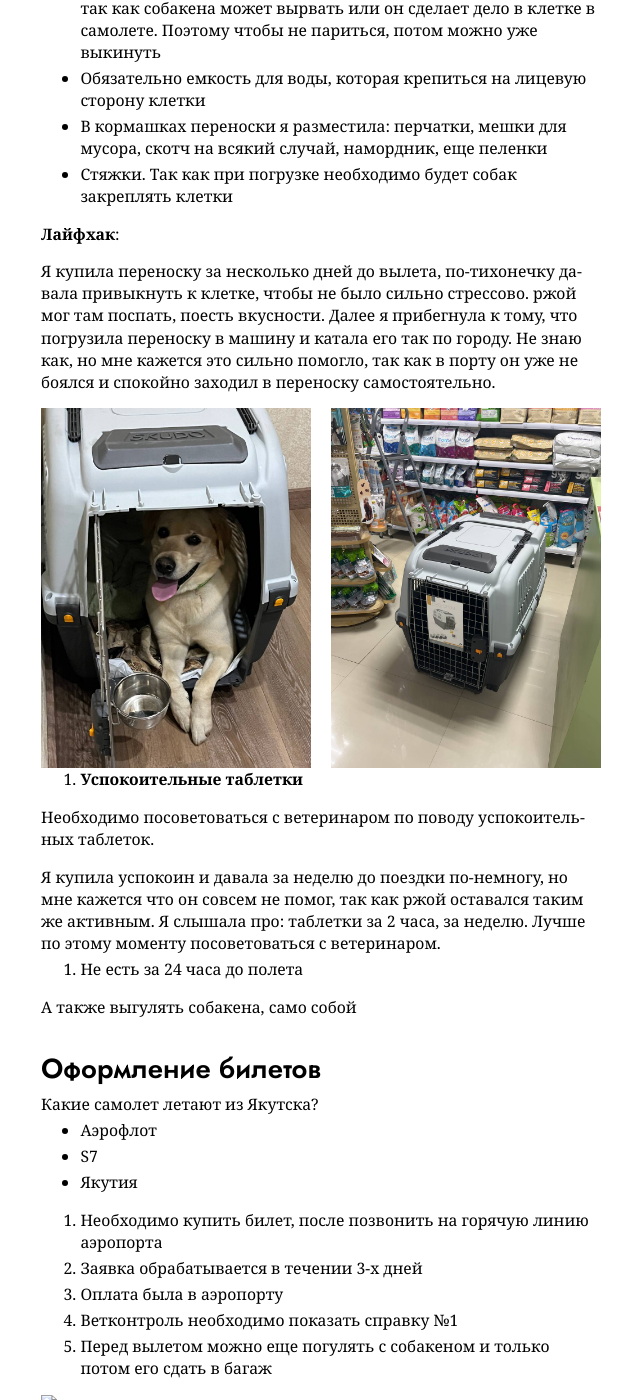
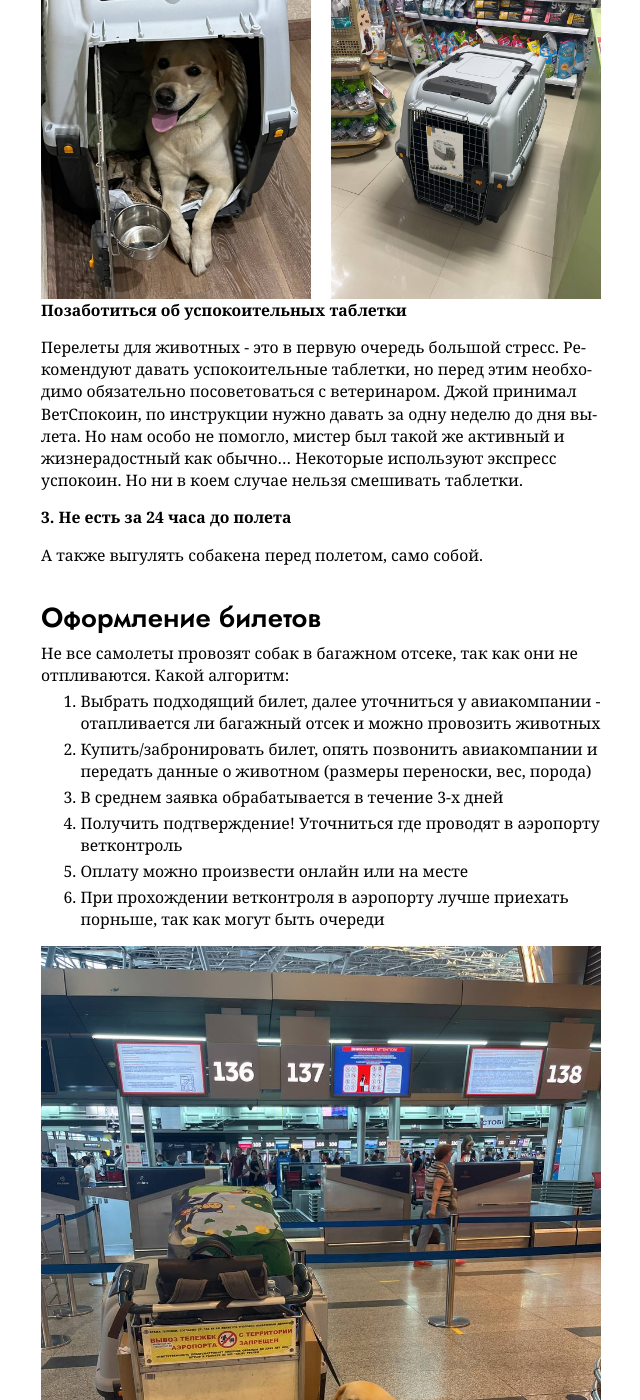
Before and after one commit to keresm/keresaina.github.io, a Jekyll site: the page built from _posts/2022-08-21-Joy.md, in a window 1280 px wide and 1400 px high, scrolled down 2518 px. Shown: the whole window, without its empty margins (319-959 px from the left). Built offline with Jekyll 4.4.1, drawn with Linux system fonts in a browser that asks for light colours; some of the changed text lies outside the part shown.

Commit message:
Update 2022-08-21-Joy.md

```diff
--- a/_posts/2022-08-21-Joy.md
+++ b/_posts/2022-08-21-Joy.md
@@ -4,20 +4,20 @@
 date:   2022-08-21 10:15:13 +0900
 ---
 
-✈️ Якутск → Москва → Алматы
+✈️ *Якутск → Москва → Алматы*
 
-Хочу поделиться опытом перевоза собакена в Казахстан, это была наша первая поездка.
+Хочу поделиться опытом, как мы с Джойкой готовились к первой поездке.
 
 
 ## Что ставить?
 
-1. **Микрочип**
+**1. Микрочип**
 
 **Зачем?** Чипирование помогает идентифицировать животное и хранить информацию в международной базе. Для поездок за границу необходимо ставить микрочип, по России необязательно.
 
-**Где?** в Якутске ставят только в ветеринарной на Чехова 66.
+**Где?** В Якутске ставят только в ветеринарной на Чехова 66.
 
-**Как ставят?** Микрочип представляет собой небольшую капсулу, по размеру примерно как рисовое зерно. Вводят под кожу, супер быстрая и безболезненная процедура.
+**Как?** Микрочип представляет собой небольшую капсулу, по размеру примерно как рисовое зерно. Вводят под кожу, супер быстрая и безболезненная процедура.
 
 После того как поставят микрочип нельзя вычесывать и купать собакена в течение 2-4 дней.
 
@@ -25,54 +25,54 @@
 ❗ *Обязательно нужно поставить микрочип ДО вакцинации, за 21 и ранее дней до поездки*
 </aside>
 
-1. **Вакцинация**
+**2. Вакцинация**
 
-Вакцины должны быть не старше 1 года, необходимо ставить за 21 день до вылета, так как у собак за что время вырабатывается иммунитет.
+Вакцины должны быть не старше 1 года, необходимо ставить за 21 день до вылета, так как у собак за это время вырабатывается иммунитет.
 
-**Что ставить?**:
+**Что ставить?**
 
 - Вакцинация от бешенства *(обязательно для всех государств)*
-- Комплексная вакцина *(Против чумы, инфекционного гепатита, правовирусного энтерита, парагриппа, лептоспироза - ставится о)*
+- Комплексная вакцина *(против чумы, инфекционного гепатита, правовирусного энтерита, парагриппа, лептоспироза)*
 - Обработка от глистов *(является необязательно для некоторых стран)*
 
-Ставили Nobivac, вакцина от бешенства и комплексная вакцина идет одной прививкой. Врач должен записать в вет книжку дату, приклеить наклейку, поставить подпись и печать.
+Ставили Nobivac, вакцина от бешенства и комплексная вакцина идет одной прививкой. Врач должен записать в ветпаспорт дату, приклеить наклейку, поставить подпись и печать.
 
 
 ## Какие документы нужны?
 
-1. **Международный ветпаспорт**
+<div align="center">
+<div style="float:right">
+  <img src="{{ site.url }}/assets/images/Joy/IMAGE 2022-08-21 21:52:19.jpg" width="150"/> </div>
+</div>
+
+**1. Международный ветпаспорт**
 
 **Как получить?** Основной документ животного выдается в ветклинике в момент первой прививки.
 
+**2. Ветеринарное свидетельство формы №1**
+
 <div align="center">
 <div style="float:right">
-  <img src="{{ site.url }}/assets/images/Joy/IMAGE 2022-08-21 21:52:19.jpg" width="270"/> </div>
+  <img src="{{ site.url }}/assets/images/Joy/IMAGE 2022-08-21 21:52:25.jpg" width="150"/> </div>
 </div>
 
-2. **Ветеринарное свидетельство формы №1**
-
-**Когда?** Действует справка 5 дней, ее необходимо показывать в аэропорту при ветконтроле.
+**Когда?** Действует справка 5 дней, ее нужно будет показывать в аэропорту при прохождении ветконтроля.
 
 **Где?** Получить можно только в государственной ветеринарной станции. В Якутске - Чехова 66.
 
 Оформление занимает не больше получаса, необходимо взять с собой собакена, свой паспорт, ИНН + ветпаспорт.
 
-<div align="center">
-<div style="float:right">
-  <img src="{{ site.url }}/assets/images/Joy/IMAGE 2022-08-21 21:52:25.jpg" width="270"/> </div>
-</div>
-
 
 ## Как подготовиться к полету?
 
-1. **Купить переноску**
+**1. Купить переноску**
 
-**Какие размеры разрешены?** Суммарно длина, высота и ширина должны ровняться 210, в случае если больше, то сумма выходит соответственно больше.
+**Размеры.** Суммарно длина, высота и ширина должны ровняться 210, в случае если больше, то сумма выходит соответственно больше.
 
-У меня мистер Джоя лабрадор 28-30 кг, поэтому нам подошла клетка с размером 6. Для переноски отдельно можно купить колеса, но я не стала.
-В целом, переноску перевозишь на каталке, а собакена держишь при себе в аэропорту.
+Мистер Джой весит 28-30 кг, поэтому нам подошла клетка с размером 6. Для удобства отдельно можно купить колеса, но они обязательно должны фиксироваться.
+Я не сталкивалась с трудностями при перевозке без колес, собакена можно погрузить непосредственно уже при сдаче.
 
-**Стоимость**. Средняя стоимость переноски ~15-30, я брала за 14.490 фирмы SCUDO, размер (92/63/70).
+**Стоимость**. Средняя стоимость переноски ~15-30 тыс. рублей, я брала за 14.490 фирмы SCUDO, размер (92/63/70).
 
 **Что внутри?**
 
@@ -82,9 +82,8 @@
 - В кормашках переноски я разместила: перчатки, мешки для мусора, скотч на всякий случай, намордник, еще пеленки
 - Стяжки. Так как при погрузке необходимо будет собак закреплять клетки
 
-**Лайфхак**:
+**Лайфхак**: Я купила переноску за несколько дней до вылета, приучала там спать и кушать сладости. Даже катала по городу в переноске, чтобы дать привыкнуть к тряске.
 
-Я купила переноску за несколько дней до вылета, по-тихонечку давала привыкнуть к клетке, чтобы не было сильно стрессово. ржой мог там поспать, поесть вкусности. Далее я прибегнула к тому, что погрузила переноску в машину и катала его так по городу. Не знаю как, но мне кажется это сильно помогло, так как в порту он уже не боялся и спокойно заходил в переноску самостоятельно.
 
 <div align="center">
 <div style="float:left">
@@ -93,32 +92,27 @@
   <img src="{{ site.url }}/assets/images/Joy/photo_2022-08-21 21.18.21.jpeg" width="270"/> </div>
 </div>
 
-1. **Успокоительные таблетки**
+**2. Позаботиться об успокоительных таблетки**
 
-Необходимо посоветоваться с ветеринаром по поводу успокоительных таблеток.
+Перелеты для животных - это в первую очередь большой стресс. Рекомендуют давать успокоительные таблетки, но перед этим необходимо обязательно посоветоваться с ветеринаром. Джой принимал ВетСпокоин, по инструкции нужно давать за одну неделю до дня вылета. Но нам особо не помогло, мистер был такой же активный и жизнерадостный как обычно... Некоторые используют экспресс успокоин. Но ни в коем случае нельзя смешивать таблетки.
 
-Я купила успокоин и давала за неделю до поездки по-немногу, но мне кажется что он совсем не помог, так как ржой оставался таким же активным. Я слышала про: таблетки за 2 часа, за неделю. Лучше по этому моменту посоветоваться с ветеринаром.
+**3. Не есть за 24 часа до полета**
 
-1. Не есть за 24 часа до полета
-
-А также выгулять собакена, само собой
+А также выгулять собакена перед полетом, само собой.
 
 ## Оформление билетов
 
-Какие самолет летают из Якутска?
+Не все самолеты провозят собак в багажном отсеке, так как они не отпливаются. Какой алгоритм:
 
-- Аэрофлот
-- S7
-- Якутия
-
-1. Необходимо купить билет, после позвонить на горячую линию аэропорта
-2. Заявка обрабатывается в течении 3-х дней
-3. Оплата была в аэропорту
-4. Ветконтроль необходимо показать справку №1
-5. Перед вылетом можно еще погулять с собакеном и только потом его сдать в багаж
+1. Выбрать подходящий билет, далее уточниться у авиакомпании - отапливается ли багажный отсек и можно провозить животных
+2. Купить/забронировать билет, опять позвонить авиакомпании и передать данные о животном (размеры переноски, вес, порода)
+3. В среднем заявка обрабатывается в течение 3-х дней
+4. Получить подтверждение! Уточниться где проводят в аэропорту ветконтроль
+5. Оплату можно произвести онлайн или на месте
+6. При прохождении ветконтроля в аэропорту лучше приехать порньше, так как могут быть очереди
 
 <figure>
-  <img src="{{ site.url }}/assets/Joy/photo_2022-08-21 21.18.50.jpeg" data-action="zoom" />
+  <img src="{{ site.url }}/assets/images/Joy/photo_2022-08-21 21.18.50.jpeg" data-action="zoom" />
 </figure>
 
 
```
